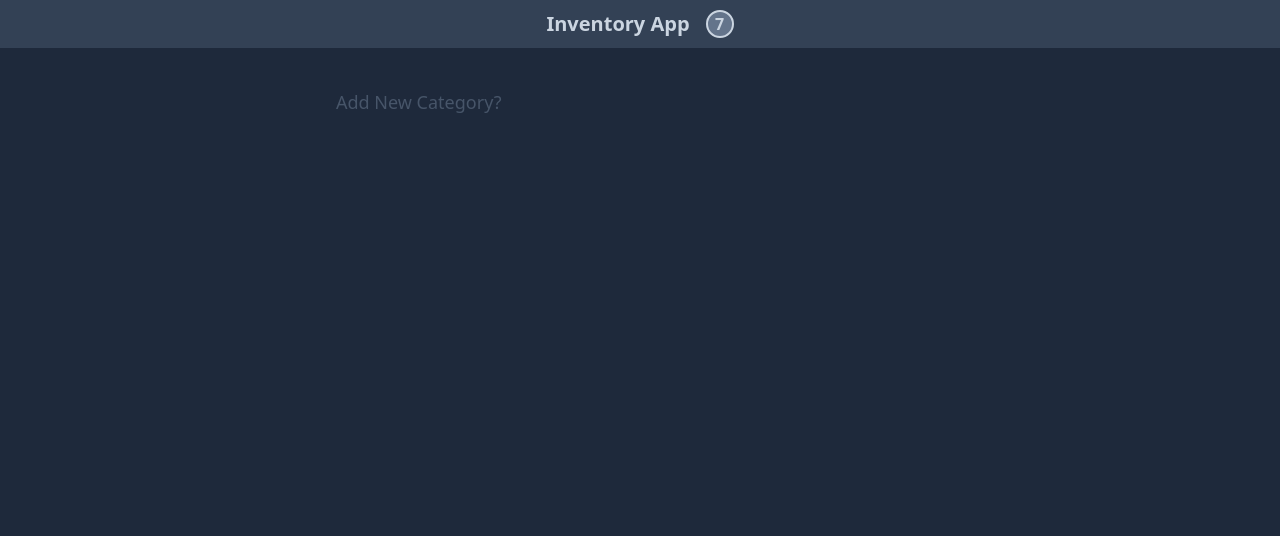
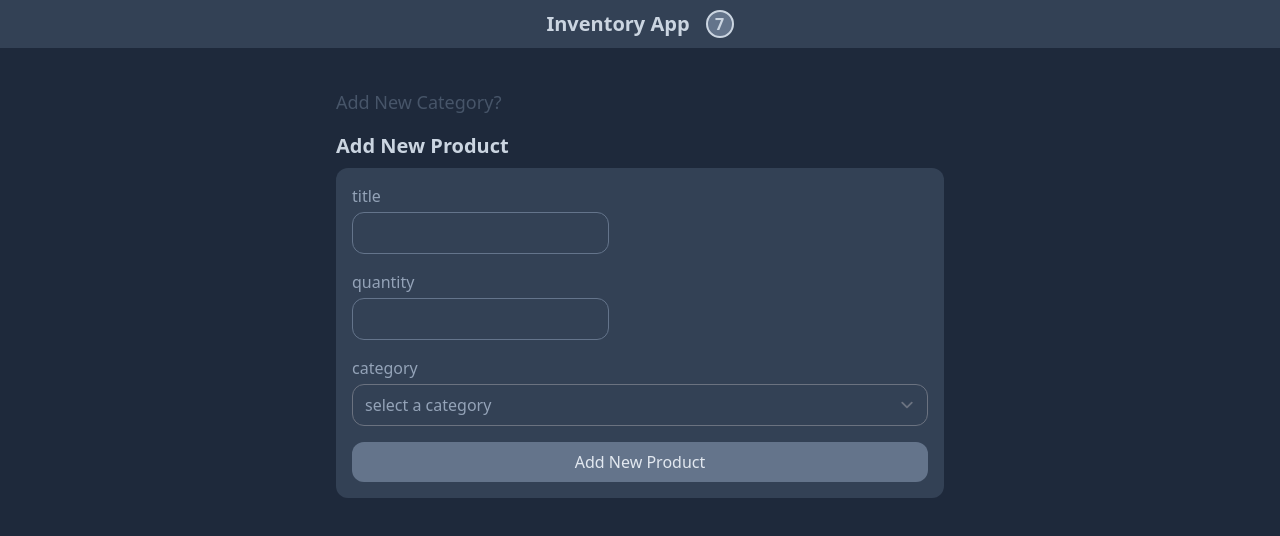
Before and after one commit to AshkanAhmady/inventory---react.tailwind, a React (Create React App) app: page / in a window 1280 px wide. Shown: the top 536 px of the page. Built offline with nearby package versions, Linux system fonts and the light colour scheme; the HTML template or start-up script is replaced by a standard one.

Commit message:
add (createProductForm) component UI

```diff
--- a/src/App.js
+++ b/src/App.js
@@ -1,3 +1,4 @@
+import { useState } from "react";
 import CategoryForm from "./Component/CategoryForm";
 import NavBar from "./Component/NavBar";
 import ProductForm from "./Component/ProductForm";
@@ -45,13 +46,15 @@ const categories = [
 ];
 
 function App() {
+  const [categories, setCategories] = useState([]);
+
   return (
     <div>
       <div className="bg-slate-800 min-h-screen">
         <NavBar />
         <div className="container max-w-screen-sm mx-auto p-4">
-          <CategoryForm />
-          {/* <ProductForm /> */}
+          <CategoryForm setCategories={setCategories} />
+          <ProductForm categories={categories} />
         </div>
       </div>
     </div>
--- a/src/Component/CategoryForm.js
+++ b/src/Component/CategoryForm.js
@@ -1,12 +1,11 @@
 import { useState } from "react";
 
-const Category = () => {
+const Category = ({ setCategories }) => {
   const [isShowForm, setIsShowForm] = useState(false);
   const [categoryFormData, setCategoryFormData] = useState({
     title: "",
     description: "",
   });
-  const [categories, setCategories] = useState([]);
 
   const changeHandler = (e) => {
     setCategoryFormData({
@@ -17,17 +16,15 @@ const Category = () => {
 
   const addNewCategoryHandler = (e) => {
     e.preventDefault();
-    setCategories([
-      ...categories,
-      { ...categoryFormData, createdAt: new Date().toISOString() },
+    setCategories((prevState) => [
+      ...prevState,
+      { ...categoryFormData, createdAt: new Date().toISOString(), id: new Date().getTime() },
     ]);
     setCategoryFormData({
       title: "",
       description: "",
     });
   };
-
-  console.log(categories);
 
   return (
     <section>
--- a/src/Component/ProductForm.js
+++ b/src/Component/ProductForm.js
@@ -1,19 +1,72 @@
-const Product = () => {
+const Product = ({ categories }) => {
   return (
     <div className="mb-6">
       <h2 className="text-xl text-slate-300 font-bold mb-2">Add New Product</h2>
       <form className="bg-slate-700 p-4 rounded-xl flex flex-col gay-y-4">
-                <div>
-                    <label htmlFor="product-title" className="block mb-1 text-slate-400">title</label>
-                    <input type="text" name="product-title" id="product-title" className="bg-transparent rounded-xl border border-slate-500 text-slate-400 w-full md:w-auto" />
+        <div className="mb-4">
+          <label htmlFor="product-title" className="block mb-1 text-slate-400">
+            title
+          </label>
+          <input
+            type="text"
+            name="product-title"
+            id="product-title"
+            className="bg-transparent rounded-xl border border-slate-500 text-slate-400 w-full md:w-auto"
+          />
         </div>
-                <div>
-                    <label htmlFor="product-quantity" className="block mb-1 text-slate-400">quantity</label>
-                    <input type="text" name="product-quantity" id="product-quantity" className="bg-transparent rounded-xl border border-slate-500 text-slate-400 w-full md:w-auto" />
+        <div className="mb-4">
+          <label
+            htmlFor="product-quantity"
+            className="block mb-1 text-slate-400"
+          >
+            quantity
+          </label>
+          <input
+            type="number"
+            name="product-quantity"
+            id="product-quantity"
+            className="bg-transparent rounded-xl border border-slate-500 text-slate-400 w-full md:w-auto"
+          />
+        </div>
+        <div className="mb-4">
+          <label
+            htmlFor="product-category"
+            className="block mb-1 text-slate-400"
+          >
+            category
+          </label>
+          <select
+            name="product-category"
+            id="product-category"
+            className="bg-transparent text-slate-400
+                     rounded-xl w-full"
+          >
+            <option className="bg-slate-500 text-slate-300">
+              select a category
+            </option>
+            {categories.map((category) => {
+              return (
+                <option
+                  key={categories.id}
+                  className="bg-slate-500 text-slate-300"
+                >
+                  {category.title}
+                </option>
+              );
+            })}
+          </select>
+        </div>
+        <div className="flex items-center justify-between gap-x-4">
+          <button
+            id="add-new-product"
+            className="flex-1 bg-slate-500 text-slate-200 rounded-xl py-2"
+          >
+            Add New Product
+          </button>
         </div>
       </form>
     </div>
   );
-}
+};
 
 export default Product;
```
Lines whose indentation alone changed are shown as unchanged.
